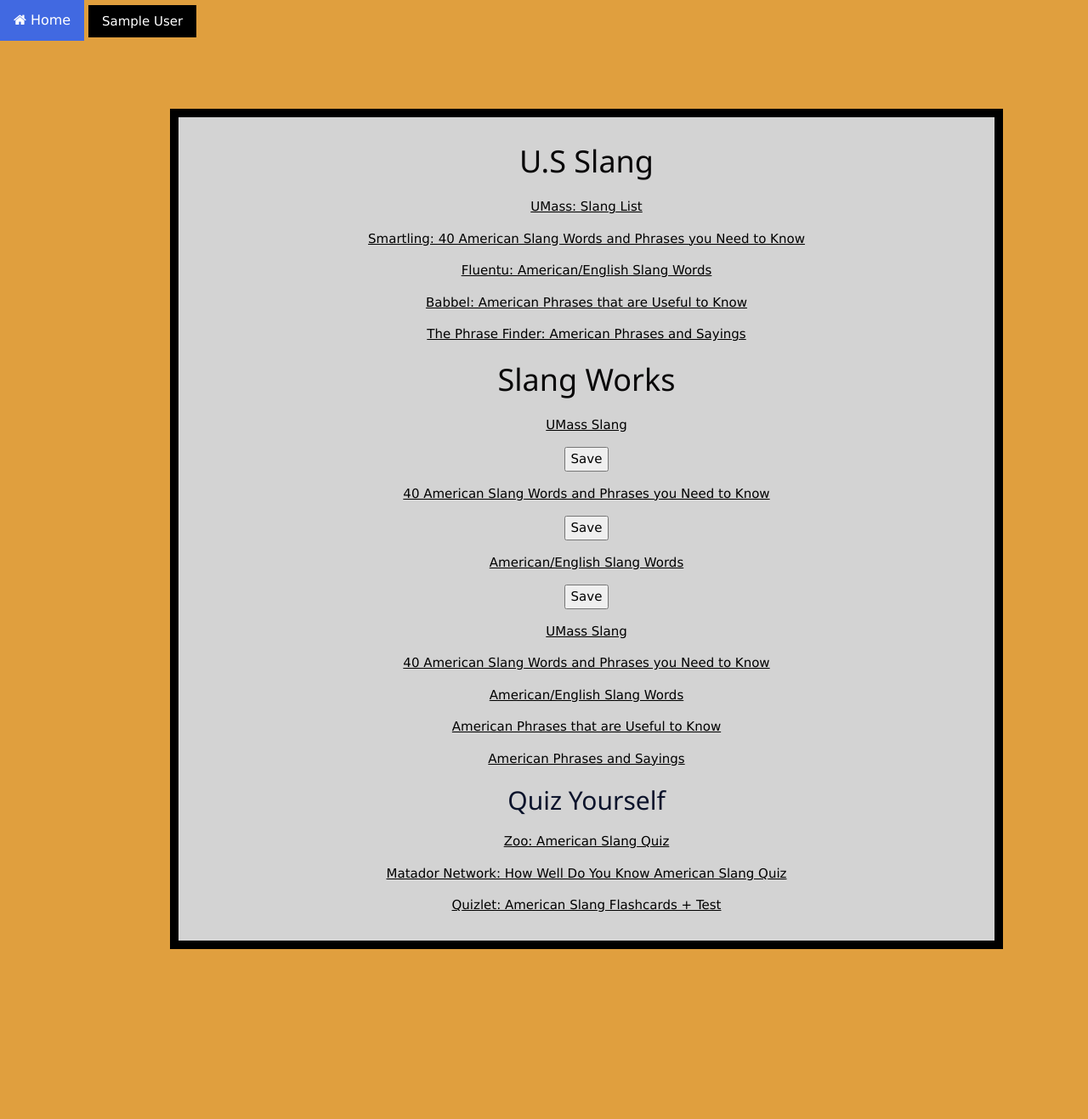
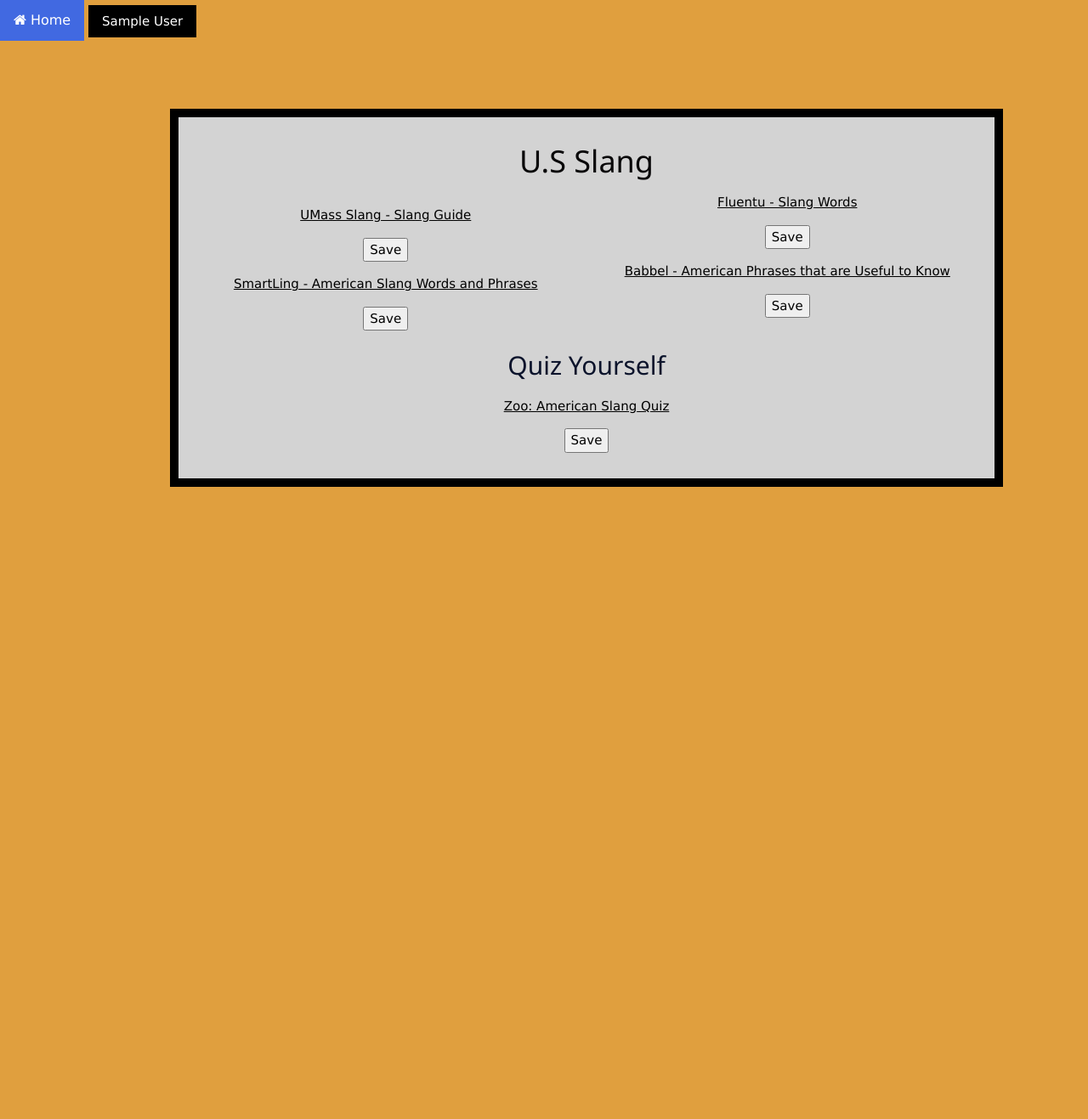
Before and after one commit to OMarquisL/CSSIProject, a Python web app: template Templates/slang_page.html in a window 1280 px wide. Shown: the whole page at 85% size. After the commit the page ends 573 px from the top, so only its background shows below. Run offline with Jinja, Linux system fonts and the light colour scheme; the template is opened without the code that fills it: most values are stand-ins (such as "Sample title", 1, 10 or a date in 2020).

Commit message:
fixed more formatting

```diff
--- a/GEO-stylesheets/allPage.css
+++ b/GEO-stylesheets/allPage.css
@@ -14,17 +14,20 @@
 h1{
   color: #080708;
   font-size: 35px;
+  font-family: "Roboto", sans-serif;
 }
 
 h2{
   color: #0B132B;
   font-size: 30px;
+    font-family: "Roboto", sans-serif;
 
 }
 
 h3{
   color: #0B132B;
   font-size: 27px;
+    font-family: "Roboto", sans-serif;
 }
 
 
--- a/Templates/slang_page.html
+++ b/Templates/slang_page.html
@@ -16,77 +16,39 @@
     }
     </style>
     <h1>U.S Slang</h1>
-    <p><a href="https://www.umass.edu/ipo/sites/default/files/slang.pdf ">UMass: Slang List</a></p>
-    <p><a href="https://www.smartling.com/blog/40-american-slang-words-and-phrases-you-need-to-know/">Smartling: 40 American Slang Words and Phrases you Need to Know</a></p>
-    <p><a href="https://www.fluentu.com/blog/english/american-english-slang-words-esl/">Fluentu: American/English Slang Words</a></p>
-    <p><a href="https://www.babbel.com/en/magazine/21-totally-useful-american-english-words-and-phrases/">Babbel: American Phrases that are Useful to Know</a></p>
-    <p><a href="https://www.phrases.org.uk/meanings/american-phrases-and-sayings.html">The Phrase Finder: American Phrases and Sayings</a></p>
-
-    <h1>Slang Works</h1>
-
-    <p><a href="https://www.umass.edu/ipo/sites/default/files/slang.pdf ">UMass Slang</a>
+<article>
+  <p><a href="https://www.umass.edu/ipo/sites/default/files/slang.pdf ">UMass Slang - Slang Guide</a>
       <form class="hidden" action="/Home" method="post">
         <input type="text" name="link" style = "display:none" value="https://www.umass.edu/ipo/sites/default/files/slang.pdf">
-        <input type="text" style = "display:none" name="actual_name" value="UMass Slang"></input>
-        <input type="submit" name="button" value="Save"></input>
-        </form>
-    </p>
-    <p><a href="https://www.smartling.com/blog/40-american-slang-words-and-phrases-you-need-to-know/">40 American Slang Words and Phrases you Need to Know</a>
-      <form class="hidden" action="/Home" method="post">
-        <input type="text" name="link" style = "display:none" value="https://www.smartling.com/blog/40-american-slang-words-and-phrases-you-need-to-know/">
-        <input type="text" style = "display:none" name="actual_name" value="Slang Words and Phrases"></input>
-        <input type="submit" name="button" value="Save"></input>
-        </form>
-    </p>
-    <p><a href="https://www.fluentu.com/blog/english/american-english-slang-words-esl/">American/English Slang Words</a>
-      <form class="hidden" action="/Home" method="post">
-        <input type="text" name="link" style = "display:none" value="https://www.fluentu.com/blog/english/american-english-slang-words-esl/">
-        <input type="text" style = "display:none" name="actual_name" value="English Slang Words"></input>
-        <input type="submit" name="button" value="Save"></input>
-        </form>
-    </p>
-
-
-    <!-- <p><a href="https://www.umass.edu/ipo/sites/default/files/slang.pdf ">UMass Slang</a>
-      <form class="hidden" action="/Home" method="post">
-        <input type="text" name="link" style = "display:none" value="https://www.umass.edu/ipo/sites/default/files/slang.pdf">
-        <input type="text" style = "display:none" name="actual_name" value="UMass Slang"></input>
+        <input type="text" style = "display:none" name="actual_name" value="UMass Slang - Slang Guide"></input>
         <input type="submit" name="button" value="Save"></input>
         </form></p>
-    <p><a href="https://www.smartling.com/blog/40-american-slang-words-and-phrases-you-need-to-know/">40 American Slang Words and Phrases you Need to Know</a>
+    <p><a href="https://www.smartling.com/blog/40-american-slang-words-and-phrases-you-need-to-know/">SmartLing - American Slang Words and Phrases</a>
       <form class="hidden" action="/Home" method="post">
         <input type="text" name="link" style = "display:none" value="https://www.smartling.com/blog/40-american-slang-words-and-phrases-you-need-to-know/">
         <input type="text" style = "display:none" name="actual_name" value="SmartLing - American Slang Words and Phrases"></input>
         <input type="submit" name="button" value="Save"></input>
         </form></p>
-    <p><a href="https://www.fluentu.com/blog/english/american-english-slang-words-esl/">American/English Slang Words</a>
+    <p><a href="https://www.fluentu.com/blog/english/american-english-slang-words-esl/">Fluentu - Slang Words</a>
       <form class="hidden" action="/Home" method="post">
         <input type="text" name="link" style = "display:none" value="https://www.fluentu.com/blog/english/american-english-slang-words-esl/">
         <input type="text" style = "display:none" name="actual_name" value="Fluentu - Slang Words"></input>
         <input type="submit" name="button" value="Save"></input>
         </form></p>
-    <p><a href="https://www.babbel.com/en/magazine/21-totally-useful-american-english-words-and-phrases/">American Phrases that are Useful to Know</a>
+    <p><a href="https://www.babbel.com/en/magazine/21-totally-useful-american-english-words-and-phrases/">Babbel - American Phrases that are Useful to Know</a>
       <form class="hidden" action="/Home" method="post">
         <input type="text" name="link" style = "display:none" value="https://www.babbel.com/en/magazine/21-totally-useful-american-english-words-and-phrases/">
-        <input type="text" style = "display:none" name="actual_name" value="American Phrases Useful to Know"></input>
+        <input type="text" style = "display:none" name="actual_name" value="Babbel - American Phrases Useful to Know"></input>
         <input type="submit" name="button" value="Save"></input>
         </form></p>
-    <p><a href="https://www.phrases.org.uk/meanings/american-phrases-and-sayings.html">American Phrases and Sayings</a>
+
+</article>
+    <h2>Quiz Yourself</h2>
+    <p><a href="https://www.learnamericanenglishonline.com/American_Slang/American_Slang_Quiz1.html">Zoo: American Slang Quiz</a>
       <form class="hidden" action="/Home" method="post">
-        <input type="text" name="link" style = "display:none" value="https://www.phrases.org.uk/meanings/american-phrases-and-sayings.html">
-        <input type="text" style = "display:none" name="actual_name" value="Phrases and Sayings"></input>
+        <input type="text" name="link" style = "display:none" value="https://www.learnamericanenglishonline.com/American_Slang/American_Slang_Quiz1.html">
+        <input type="text" style = "display:none" name="actual_name" value="Zoo: American Slang Quiz"></input>
         <input type="submit" name="button" value="Save"></input>
-        </form></p> -->
-
-    <p><a href="https://www.umass.edu/ipo/sites/default/files/slang.pdf ">UMass Slang</a></p>
-    <p><a href="https://www.smartling.com/blog/40-american-slang-words-and-phrases-you-need-to-know/">40 American Slang Words and Phrases you Need to Know</a></p>
-    <p><a href="https://www.fluentu.com/blog/english/american-english-slang-words-esl/">American/English Slang Words</a></p>
-    <p><a href="https://www.babbel.com/en/magazine/21-totally-useful-american-english-words-and-phrases/">American Phrases that are Useful to Know</a></p>
-    <p><a href="https://www.phrases.org.uk/meanings/american-phrases-and-sayings.html">American Phrases and Sayings</a></p>
-
-    <h2>Quiz Yourself</h2>
-    <p><a href="https://www.learnamericanenglishonline.com/American_Slang/American_Slang_Quiz1.html">Zoo: American Slang Quiz</a></p>
-    <p><a href="https://matadornetwork.com/life/well-know-american-slang-quiz-2/">Matador Network: How Well Do You Know American Slang Quiz</a></p>
-    <p><a href="https://quizlet.com/244111255/american-slang-flash-cards/">Quizlet: American Slang Flashcards + Test</a></p>
+        </form></p>
 
         {%endblock%}
--- a/Templates/sports_page.html
+++ b/Templates/sports_page.html
@@ -8,7 +8,7 @@
         div {
           background-color: lightgrey;
           width: 980px;
-          border: 10px solid white;
+          border: 10px solid black;
           padding: 15px;
           margin: 80px;
           margin-left: 200;
--- a/Templates/stateAtractions_page.html
+++ b/Templates/stateAtractions_page.html
@@ -9,7 +9,7 @@
       div {
         background-color: lightgrey;
         width: 980px;
-        border: 10px solid white;
+        border: 10px solid black;
         padding: 15px;
         margin: 80px;
         margin-left: 200;
```
Also changed, not shown: Templates/holidaAndHistory.html (+11 -0 lines), Templates/housing.html (+15 -1 lines), Templates/insurance.html (+13 -0 lines).
